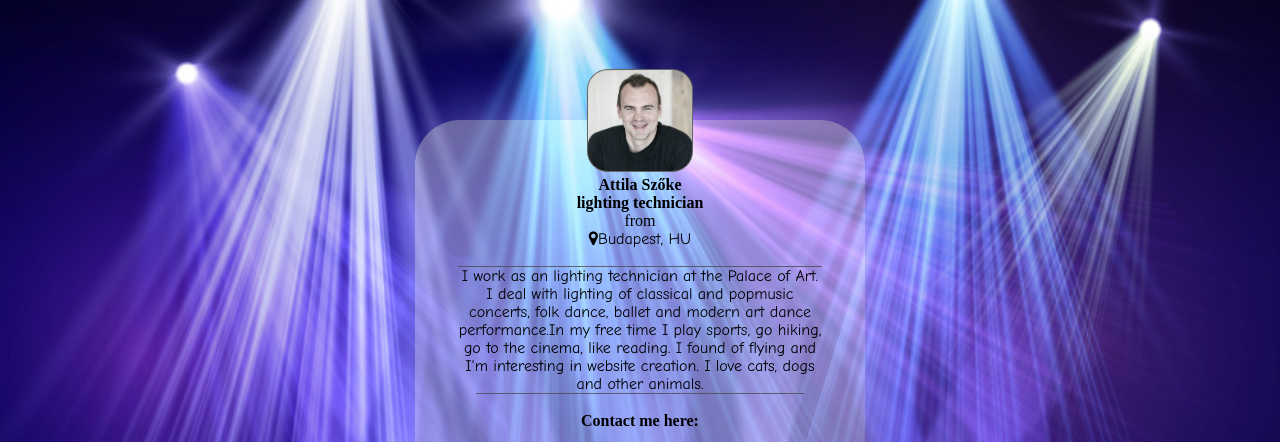
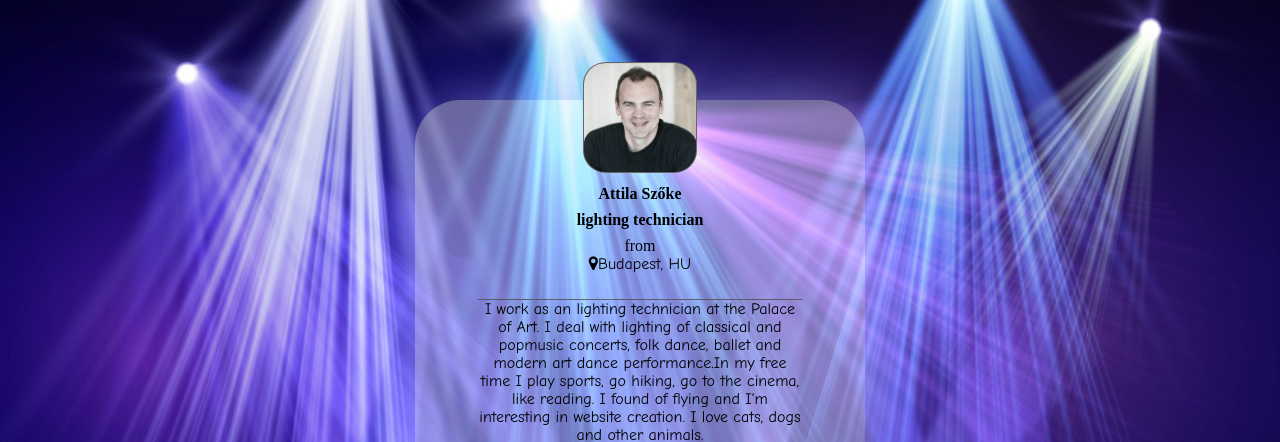
Before and after one commit to 06ATI69/own-card, a plain HTML site: page index.html in a window 1280 px wide. Shown: the top 442 px of the page. Drawn offline with Linux system fonts and the light colour scheme.

Commit message:
upload changes and fixes to GitHub

```diff
--- a/own-card.css
+++ b/own-card.css
@@ -1,3 +1,15 @@
+* {
+  box-sizing: border-box;
+}
+
+/* Single-direction margin declaration to establish vertical rhythm. */
+h1,h2,h3,
+ul,ol,
+p,
+img {
+    margin-bottom: .5rem;
+}
+
 /* CSS reset */
 
 * {
@@ -16,15 +28,15 @@ body {
 }
 .head, .links {
   text-align: center;
-  font-size: 1rem;
 }
 .head, .content {
-  width: 90%;
+  width: 85%;
+  height: auto;
   margin: 0 auto;
 }
 img {
-  width: 26%;
-  height: 26%;
+  width: 30%;
+  height: 30%;
   border-radius: 20%;
   padding: 1px;
   background-color: #666;
@@ -41,13 +53,14 @@ img:hover {
   box-shadow: hsla(240, 100%, 85%, .8) 10px 10px 80px;
 }
 .profile-image {
-  margin-top: -12.5%;
+  margin-top: -10%;
 }
 
 /* Pozicionálás */
+
 .profile-card {
   width: 35.139%;
-  height: 70%;
+  height: 75%;
   max-width: calc(100vw - 10px);
 }
 /* Contact links */
@@ -60,17 +73,18 @@ li {
   display: inline;
 }
 .head, .about {
-  margin-bottom: 0.732%;
+  margin-bottom: 2%;
 }
 a {
   color: #00004d;
-  font-size: 1.5625rem;
+  font-size: 2.25rem;
+}
+a:hover {
+  color: #ccccff;
 }
 p {
   font-family: "Comic Sans MS", cursive, sans-serif;
-  font-size: 1rem;
 }
 .content {
   border-top: 1px solid hsla(0, 0%, 30%, .8);
-  font-size: 1rem;
 }
```
